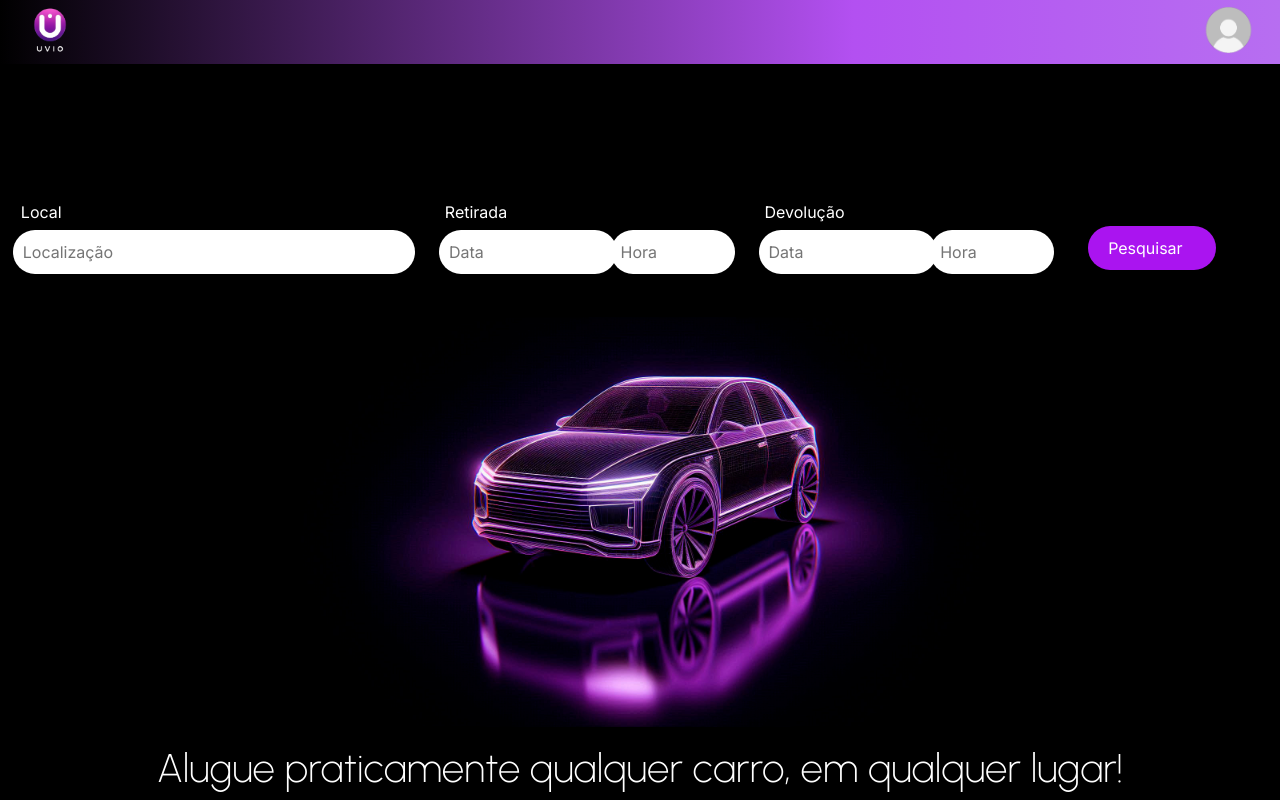
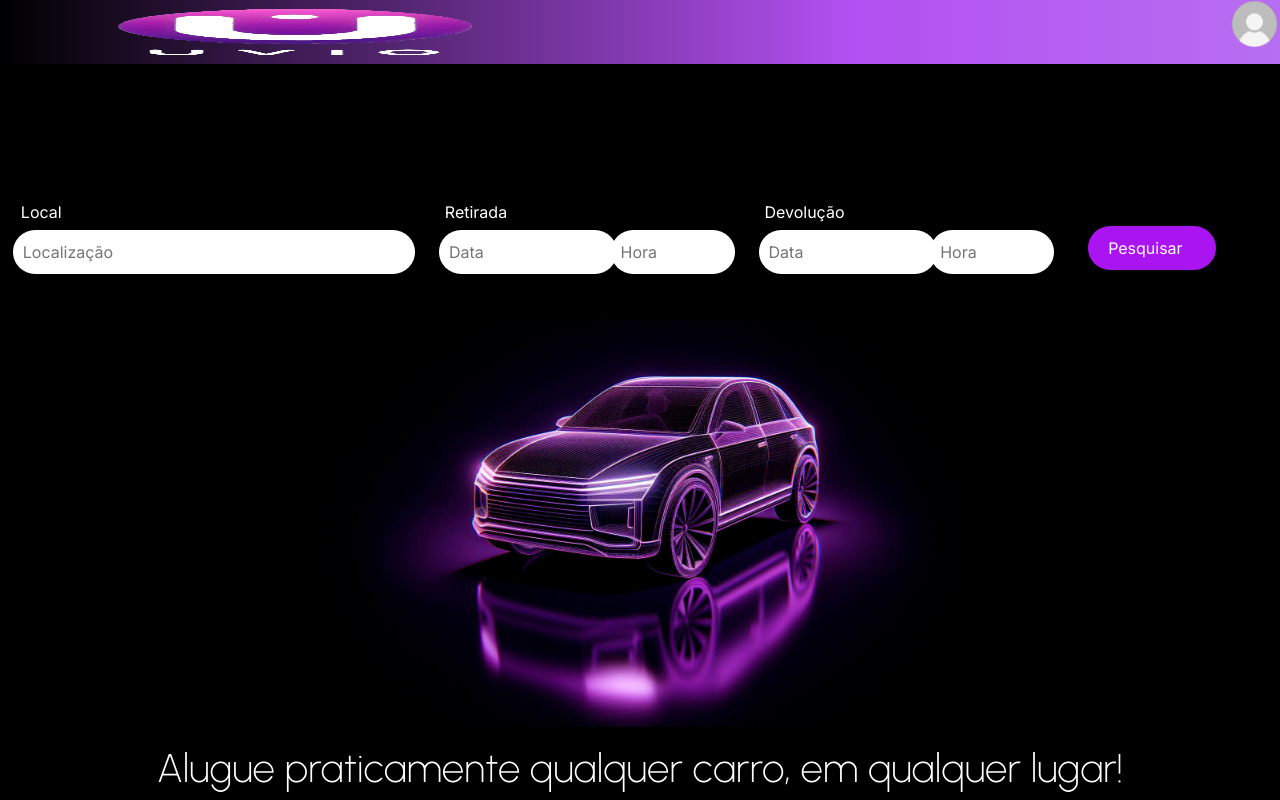
Before and after one commit to Rafacardososantos/iron-horse-front-end, a React (Vite) app in the folder iron-horse-front-end/: page / in a window 1280 px wide. Built offline with nearby package versions, Linux system fonts and the light colour scheme.

Commit message:
ajuste de caminho

```diff
--- a/iron-horse-front-end/src/components/NavigationBar.jsx
+++ b/iron-horse-front-end/src/components/NavigationBar.jsx
@@ -1,6 +1,3 @@
-/* eslint-disable react-refresh/only-export-components */
-/* eslint-disable react/display-name */
-/* eslint-disable no-unused-vars */
 import React, { useState } from "react";
 import "bootstrap/dist/css/bootstrap.min.css";
 import LoginPopup from "../LoginPopup/LoginPopup";
@@ -8,6 +5,7 @@ import CreateAccount from "../Create-Account/CreateAccount";
 import ForgotPassword from "../ForgotPassword/ForgotPassword";
 import "./NavigationBar.css";
 import MoreInformation from "../CarRegister-MoreInformation/MoreInformation";
+//import CarRegister from "../CarRegister/CarRegister";
 
 export default () => {
   const [isMenuOpen, setIsMenuOpen] = useState(false);
@@ -26,20 +24,17 @@ export default () => {
     setActivePopup(null);
   };
 
-
-
   return (
     <>
-      <header>
-        <div className="logo-img">
+     <header className="header-container">
         <img
-            className="user-profile-img"
+          className="logo-img"
           src="/img/Logo_UVIO_contrario.png"
           alt="Logo UVIO"
         />
-        </div>
 
-        <div className="user-img" onClick={toggleMenu}>
+
+        <div onClick={toggleMenu}>
           <img
             className="user-profile-img"
             src="/img/Perfil-Usuario.png"
@@ -94,7 +89,6 @@ export default () => {
 
       {activePopup === "signUp" && <CreateAccount onClose={closePopup} />}
 
-      {activePopup === "forgotPassword" && <ForgotPassword onClose={closePopup} />}
 
       {activePopup === "forgotPassword" && <ForgotPassword onClose={closePopup} />}
 
```
Lines whose indentation alone changed are shown as unchanged.
